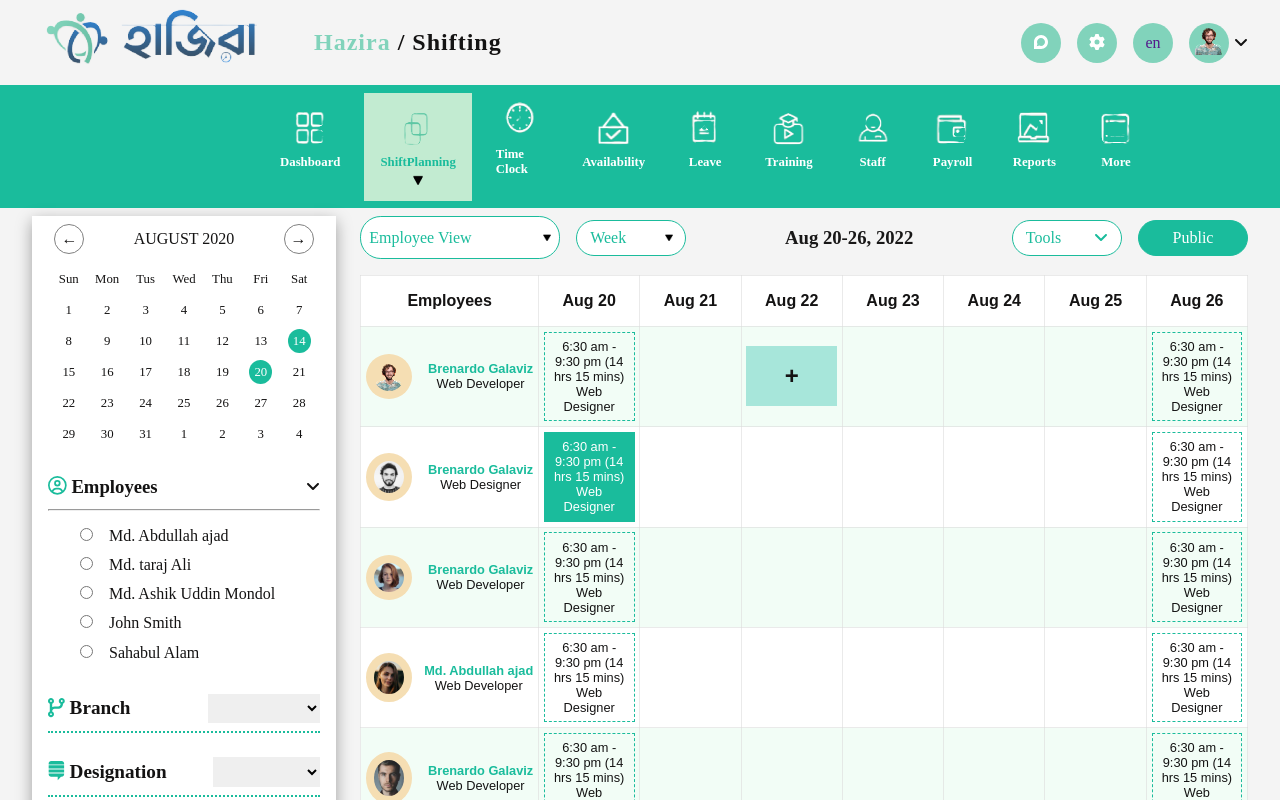
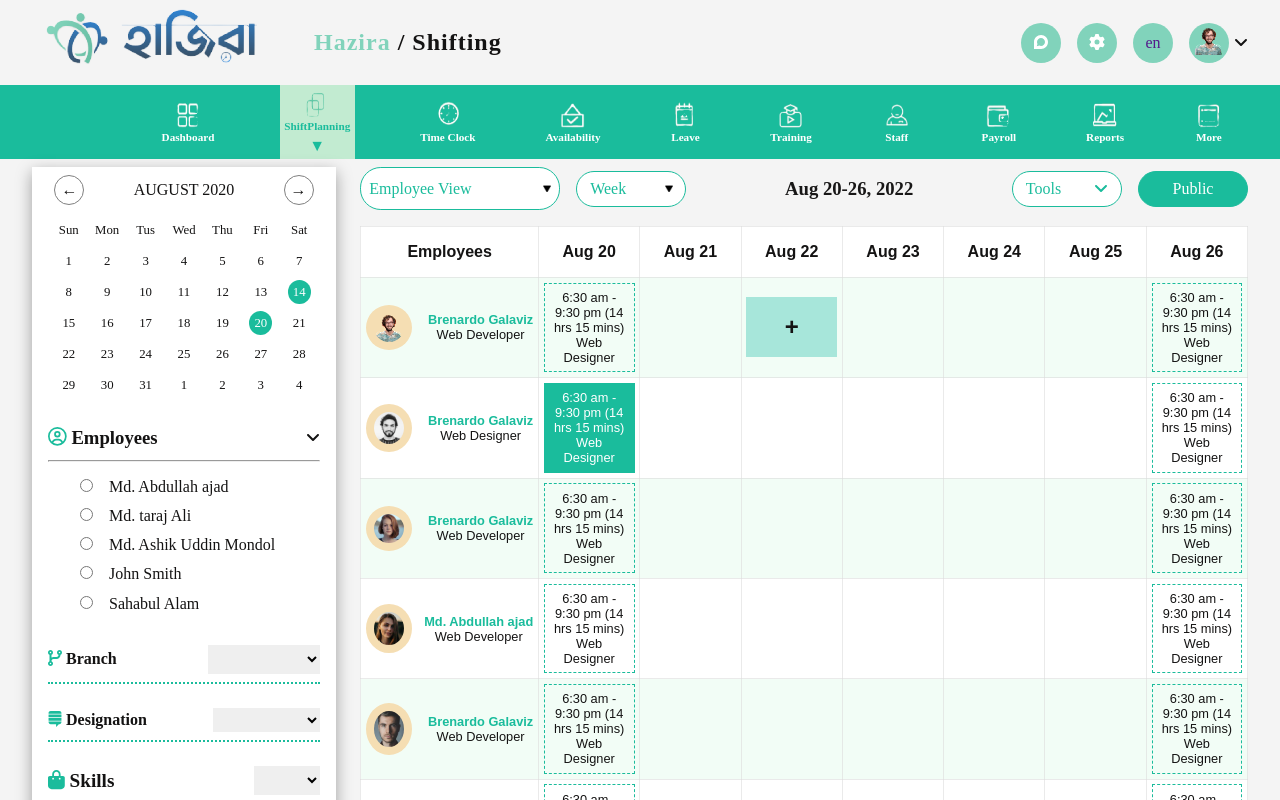
Before and after one commit to RatonRoy/Hazira, an Angular app: page / in a window 1280 px wide. Shown: the top 800 px of the page. Built offline with nearby package versions, Linux system fonts and the light colour scheme.

Commit message:
revision nav

```diff
--- a/src/app/first-page/header/header-navbar/header-navbar.component.css
+++ b/src/app/first-page/header/header-navbar/header-navbar.component.css
@@ -1,6 +1,5 @@
 .navbar-container {
   background-color: #1abc9c;
-  /* padding: 0 3.5rem 0 5rem; */
 }
 .nav-wrapper {
   margin-left: 20%;
@@ -16,39 +15,34 @@
   justify-content: center;
   cursor: pointer;
   transition: all ease 0.2s;
-  padding: 1rem 1rem;
+  padding: 0.5rem;
   margin-left: 0.5rem;
 }
 .nav-items:hover {
   background-color: rgb(194, 235, 209);
-  /* color: #1abc9c; */
 }
 .nav-items:hover h3 {
   color: #1abc9c;
 }
-.nav-item-img {
+
+.nav-arrow {
+  display: inline-block;
+  margin-top: 0.3rem;
+  color: #1abc9c;
+  transition: all ease 0.2s;
+  display: none;
+}
+.shift-arrow {
+  display: inline-block;
+  margin-top: 0.3rem;
+  color: #1abc9c;
+}
+.nav-items:hover .nav-arrow {
   display: block;
-  margin-bottom: 0.4rem;
-  color: white;
-  width: 40px;
-  height: 40px;
-}
-.nav-arrow-down {
-  width: 10px;
-  height: 10px;
-  margin-top: 5px;
-  /* display: none; */
-  transition: all ease 0.2s;
-  visibility: hidden;
-}
-.nav-items:hover .nav-arrow-down {
-  /* display: block; */
-  visibility: visible;
 }
 h3 {
-  font-size: 0.8rem;
+  font-size: 1rem;
   color: white;
-  /* letter-spacing: 1px; */
 }
 .nav-shift-item {
   background-color: rgb(194, 235, 209);
@@ -59,3 +53,32 @@ h3 {
 .nav-shift-item h3 {
   color: #1abc9c;
 }
+
+/* ********************
+Start of the Responsive design
+**************************/
+@media (max-width: 1324px) {
+  .nav-wrapper {
+    margin-left: 12%;
+    margin-right: 4%;
+    /* justify-content: flex-start; */
+  }
+  .nav-items {
+    margin-left: 0.2rem;
+    padding: 0.3rem;
+  }
+  .nav-items h3 {
+    font-size: 0.7rem;
+  }
+  .nav-items img {
+    width: 30px;
+    height: 30px;
+  }
+  .nav-arrow {
+    font-size: 0.7rem;
+  }
+}
+
+/* ********************
+End  of the Responsive design
+**************************/
--- a/src/app/first-page/header/header-navbar/header-navbar.component.html
+++ b/src/app/first-page/header/header-navbar/header-navbar.component.html
@@ -8,11 +8,7 @@
         class="nav-item-img"
       />
       <h3>Dashboard</h3>
-      <img
-        src="../../../../assets/img/arrow-down.png"
-        alt=""
-        class="nav-arrow-down"
-      />
+          <span class="nav-arrow"> &#x25BC; </span>
     </div>
     <!-- End of single nav item  -->
     <!-- single nav item  -->
@@ -23,11 +19,12 @@
         class="nav-item-img"
       />
       <h3>ShiftPlanning</h3>
-      <img
+      <!-- <img
         src="../../../../assets/img/arrow-down.png"
         alt=""
         class="nav-arrow-down"
-      />
+      /> -->
+      <span class="shift-arrow"> &#x25BC; </span>
     </div>
     <!-- End of single nav item  -->
     <!-- single nav item  -->
@@ -38,11 +35,7 @@
         class="nav-item-img"
       />
       <h3>Time Clock</h3>
-      <img
-        src="../../../../assets/img/arrow-down.png"
-        alt=""
-        class="nav-arrow-down"
-      />
+          <span class="nav-arrow"> &#x25BC; </span>
     </div>
     <!-- End of single nav item  -->
     <!-- single nav item  -->
@@ -53,11 +46,7 @@
         class="nav-item-img"
       />
       <h3>Availability</h3>
-      <img
-        src="../../../../assets/img/arrow-down.png"
-        alt=""
-        class="nav-arrow-down"
-      />
+          <span class="nav-arrow"> &#x25BC; </span>
     </div>
     <!-- End of single nav item  -->
     <!-- single nav item  -->
@@ -68,11 +57,7 @@
         class="nav-item-img"
       />
       <h3>Leave</h3>
-      <img
-        src="../../../../assets/img/arrow-down.png"
-        alt=""
-        class="nav-arrow-down"
-      />
+          <span class="nav-arrow"> &#x25BC; </span>
     </div>
     <!-- End of single nav item  -->
     <!-- single nav item  -->
@@ -83,11 +68,7 @@
         class="nav-item-img"
       />
       <h3>Training</h3>
-      <img
-        src="../../../../assets/img/arrow-down.png"
-        alt=""
-        class="nav-arrow-down"
-      />
+         <span class="nav-arrow"> &#x25BC; </span>
     </div>
     <!-- End of single nav item  -->
     <!-- single nav item  -->
@@ -98,11 +79,7 @@
         class="nav-item-img"
       />
       <h3>Staff</h3>
-      <img
-        src="../../../../assets/img/arrow-down.png"
-        alt=""
-        class="nav-arrow-down"
-      />
+          <span class="nav-arrow"> &#x25BC; </span>
     </div>
     <!-- End of single nav item  -->
     <!-- single nav item  -->
@@ -113,11 +90,7 @@
         class="nav-item-img"
       />
       <h3>Payroll</h3>
-      <img
-        src="../../../../assets/img/arrow-down.png"
-        alt=""
-        class="nav-arrow-down"
-      />
+         <span class="nav-arrow"> &#x25BC; </span>
     </div>
     <!-- End of single nav item  -->
     <!-- single nav item  -->
@@ -128,11 +101,7 @@
         class="nav-item-img"
       />
       <h3>Reports</h3>
-      <img
-        src="../../../../assets/img/arrow-down.png"
-        alt=""
-        class="nav-arrow-down"
-      />
+          <span class="nav-arrow"> &#x25BC; </span>
     </div>
     <!-- End of single nav item  -->
     <!-- single nav item  -->
@@ -143,11 +112,7 @@
         class="nav-item-img"
       />
       <h3>More</h3>
-      <img
-        src="../../../../assets/img/arrow-down.png"
-        alt=""
-        class="nav-arrow-down"
-      />
+         <span class="nav-arrow"> &#x25BC; </span>
     </div>
     <!-- End of single nav item  -->
   </div>
--- a/src/app/first-page/sidebar/branch/branch.component.css
+++ b/src/app/first-page/sidebar/branch/branch.component.css
@@ -6,7 +6,7 @@
   border-bottom: 2px dotted #1abc9c;
 }
 .branches label {
-  font-size: 1.2rem;
+  font-size: 1rem;
   font-weight: bold;
 }
 
@@ -19,6 +19,9 @@
   padding: 0.4rem 0;
 }
 
+.options {
+  /* padding: 1rem 0; */
+}
 .branches select option {
   font-size: 1rem;
   text-align: center;
--- a/src/app/first-page/sidebar/designations/designations.component.css
+++ b/src/app/first-page/sidebar/designations/designations.component.css
@@ -1,4 +1,4 @@
-.designations{
+.designations {
   display: flex;
   justify-content: space-between;
   align-items: center;
@@ -9,16 +9,20 @@
 .designation-icon {
   color: #1abc9c;
 }
-.designations label{
-  font-size: 1.2rem;
+.designations label {
+  font-size: 1rem;
   font-weight: bold;
 }
-.designations select{
+.designations select {
   border: none;
   display: inline-block;
-  padding: 0.4rem 0;
+  padding: 0.2rem 0;
 }
 .designations select option {
   font-size: 1rem;
   text-align: center;
 }
+.first-option {
+  display: inline-block;
+  margin: 0.5rem 0;
+}
--- a/src/styles.css
+++ b/src/styles.css
@@ -20,6 +20,7 @@ body {
   /* background-color: white; */
   background-color: rgba(220, 220, 220, 0.3);
   color: rgb(20, 19, 19);
+  margin: 0 auto;
 }
 
 .loading-container {
```
